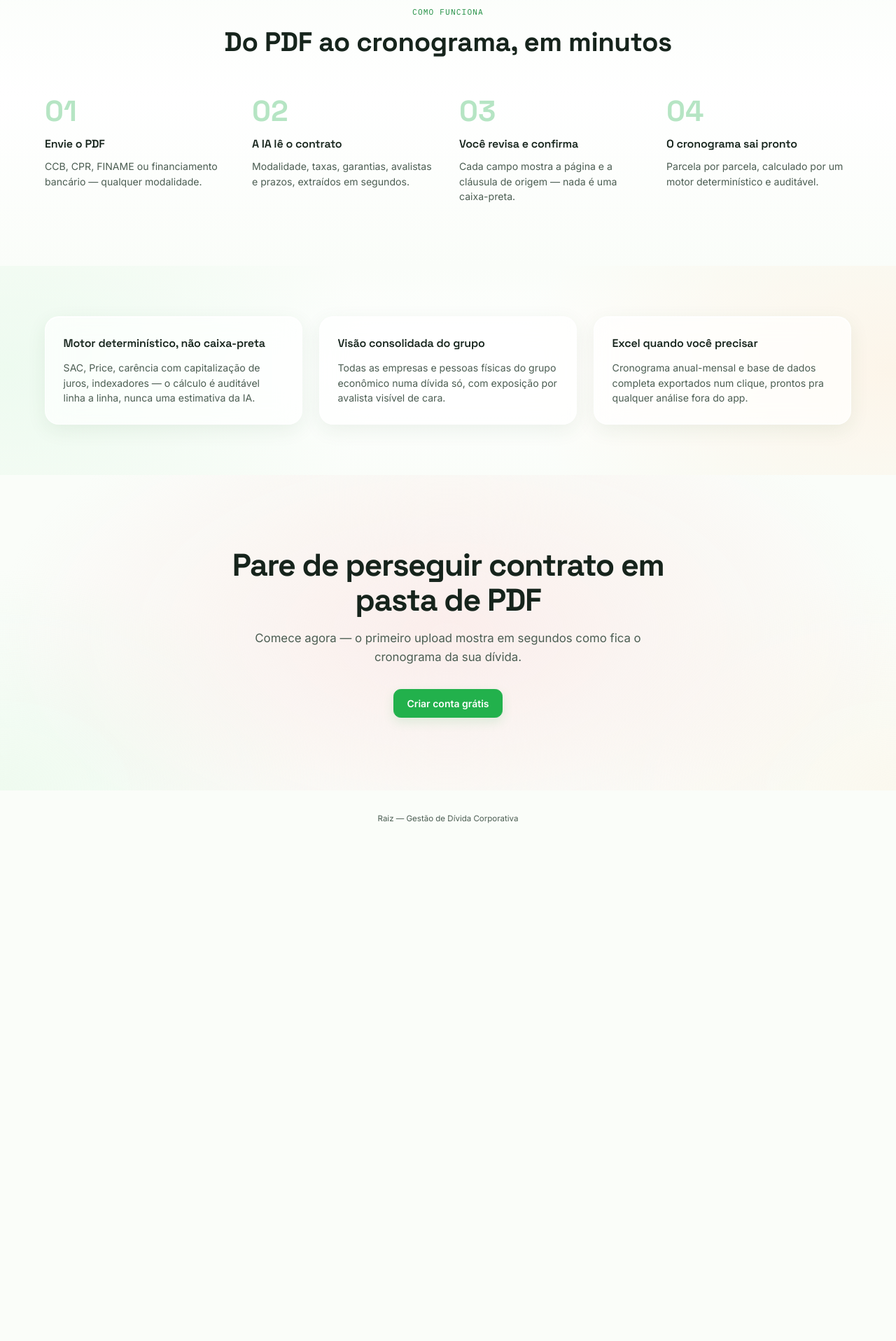
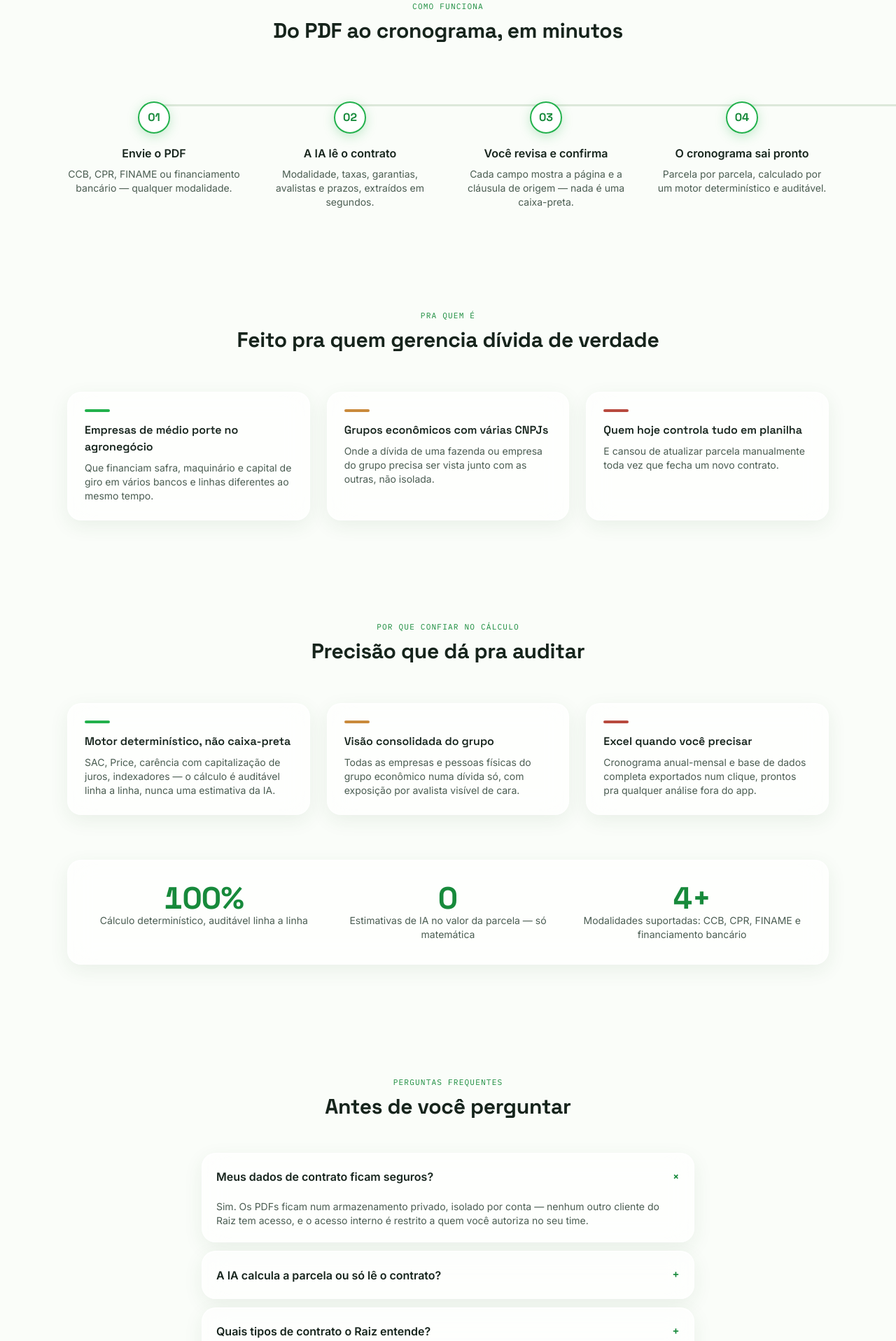
Before and after one commit to ThigasToo/debt-saas, a Next.js app: page / in a window 1280 px wide. Shown: the part 880-2797 px from the top of the page at 70% size. Before the commit the page ends 2092 px from the top, so only its background shows below. Built offline with nearby package versions, Linux system fonts and the light colour scheme; no server answers.

Commit message:
Tentativa de landpage

```diff
--- a/app/globals.css
+++ b/app/globals.css
@@ -1663,3 +1663,84 @@ h4 {
   overflow-x: auto;
   -webkit-overflow-scrolling: touch;
 }
+
+
+/* ===== LANDING — seções abaixo do hero ===== */
+
+.flow-line {
+  position: relative;
+  height: 3px;
+  background: var(--color-line);
+  overflow: hidden;
+  border-radius: 999px;
+}
+
+.flow-line::after {
+  content: '';
+  position: absolute;
+  inset: 0;
+  width: 40%;
+  background: linear-gradient(90deg, transparent, var(--color-moss), var(--color-wheat), var(--color-clay), transparent);
+  animation: flow-sweep 4s linear infinite;
+}
+
+@keyframes flow-sweep {
+  0% { transform: translateX(-120%); }
+  100% { transform: translateX(350%); }
+}
+
+.flow-node {
+  width: 46px;
+  height: 46px;
+  border-radius: 999px;
+  display: flex;
+  align-items: center;
+  justify-content: center;
+  background: rgba(255, 255, 255, 0.92);
+  border: 2px solid var(--color-moss);
+  font-family: var(--font-display);
+  font-weight: 700;
+  color: var(--color-moss-deep);
+  box-shadow: 0 4px 16px rgba(34, 177, 76, 0.25);
+  flex-shrink: 0;
+}
+
+.landing-hover-card {
+  transition: transform 0.2s ease, box-shadow 0.2s ease;
+}
+
+.landing-hover-card:hover {
+  transform: translateY(-4px);
+  box-shadow: 0 12px 32px rgba(22, 36, 28, 0.14);
+}
+
+.landing-accent-bar {
+  width: 36px;
+  height: 4px;
+  border-radius: 999px;
+  margin-bottom: 0.9rem;
+}
+
+.stat-strip {
+  display: grid;
+  gap: 1.5rem;
+}
+
+@media (min-width: 768px) {
+  .stat-strip {
+    grid-template-columns: repeat(3, 1fr);
+  }
+}
+
+.stat-number {
+  font-family: var(--font-display);
+  font-size: 2.75rem;
+  font-weight: 700;
+  line-height: 1;
+}
+
+@media (prefers-reduced-motion: reduce) {
+  .flow-line::after {
+    animation: none;
+  }
+}
--- a/app/page.tsx
+++ b/app/page.tsx
@@ -1,29 +1,13 @@
 import Link from 'next/link'
 import type { CSSProperties } from 'react'
-
 import Logo from '@/components/Logo'
+import FaqAccordion from '@/components/FaqAccordion'
 
 const STEPS = [
-  {
-    n: '01',
-    title: 'Envie o PDF',
-    text: 'CCB, CPR, FINAME ou financiamento bancário — qualquer modalidade.',
-  },
-  {
-    n: '02',
-    title: 'A IA lê o contrato',
-    text: 'Modalidade, taxas, garantias, avalistas e prazos, extraídos em segundos.',
-  },
-  {
-    n: '03',
-    title: 'Você revisa e confirma',
-    text: 'Cada campo mostra a página e a cláusula de origem — nada é uma caixa-preta.',
-  },
-  {
-    n: '04',
-    title: 'O cronograma sai pronto',
-    text: 'Parcela por parcela, calculado por um motor determinístico e auditável.',
-  },
+  { n: '01', title: 'Envie o PDF', text: 'CCB, CPR, FINAME ou financiamento bancário — qualquer modalidade.' },
+  { n: '02', title: 'A IA lê o contrato', text: 'Modalidade, taxas, garantias, avalistas e prazos, extraídos em segundos.' },
+  { n: '03', title: 'Você revisa e confirma', text: 'Cada campo mostra a página e a cláusula de origem — nada é uma caixa-preta.' },
+  { n: '04', title: 'O cronograma sai pronto', text: 'Parcela por parcela, calculado por um motor determinístico e auditável.' },
 ]
 
 const FEATURES = [
@@ -41,25 +25,54 @@ const FEATURES = [
   },
 ]
 
-const PAYMENT_ROWS = [
+const AUDIENCE = [
   {
-    date: '15/03/2026',
-    value: 'R$ 48.200',
-    status: 'Pago',
-    badge: 'badge-moss',
+    title: 'Empresas de médio porte no agronegócio',
+    text: 'Que financiam safra, maquinário e capital de giro em vários bancos e linhas diferentes ao mesmo tempo.',
   },
   {
-    date: '15/04/2026',
-    value: 'R$ 48.200',
-    status: 'Pendente',
-    badge: 'badge-wheat',
+    title: 'Grupos econômicos com várias CNPJs',
+    text: 'Onde a dívida de uma fazenda ou empresa do grupo precisa ser vista junto com as outras, não isolada.',
   },
   {
-    date: '15/05/2026',
-    value: 'R$ 48.200',
-    status: 'Pendente',
-    badge: 'badge-wheat',
+    title: 'Quem hoje controla tudo em planilha',
+    text: 'E cansou de atualizar parcela manualmente toda vez que fecha um novo contrato.',
   },
+]
+
+const FAQ = [
+  {
+    q: 'Meus dados de contrato ficam seguros?',
+    a: 'Sim. Os PDFs ficam num armazenamento privado, isolado por conta — nenhum outro cliente do Raiz tem acesso, e o acesso interno é restrito a quem você autoriza no seu time.',
+  },
+  {
+    q: 'A IA calcula a parcela ou só lê o contrato?',
+    a: 'Só lê. A extração por IA identifica taxa, prazo, garantias e condições — mas o cronograma em si é calculado por um motor de fórmulas determinístico, sempre auditável e reproduzível, nunca uma estimativa da IA.',
+  },
+  {
+    q: 'Quais tipos de contrato o Raiz entende?',
+    a: 'CCB, CPR, FINAME, financiamentos bancários tradicionais e a maioria das modalidades de crédito rural e capital de giro. Se aparecer algo fora do padrão, o sistema sinaliza o que não conseguiu interpretar com certeza, em vez de adivinhar.',
+  },
+  {
+    q: 'Preciso saber programar ou mexer em planilha complexa?',
+    a: 'Não. É subir o PDF, revisar o que a IA encontrou (com um clique) e pronto — o cronograma e os relatórios em Excel saem prontos.',
+  },
+  {
+    q: 'Dá pra testar antes de decidir?',
+    a: 'Sim — toda conta nova já nasce com créditos de cortesia pra processar contratos reais e ver o resultado antes de decidir se vale a pena.',
+  },
+]
+
+const STATS = [
+  { value: '100%', label: 'Cálculo determinístico, auditável linha a linha' },
+  { value: '0', label: 'Estimativas de IA no valor da parcela — só matemática' },
+  { value: '4+', label: 'Modalidades suportadas: CCB, CPR, FINAME e financiamento bancário' },
+]
+
+const PAYMENT_ROWS = [
+  { date: '15/03/2026', value: 'R$ 48.200', status: 'Pago', badge: 'badge-moss' },
+  { date: '15/04/2026', value: 'R$ 48.200', status: 'Pendente', badge: 'badge-wheat' },
+  { date: '15/05/2026', value: 'R$ 48.200', status: 'Pendente', badge: 'badge-wheat' },
 ]
 
 export default function LandingPage() {
@@ -244,125 +257,113 @@ export default function LandingPage() {
       </section>
 
 
-      {/* =====================================
-          COMO FUNCIONA
-      ===================================== */}
+      {/* COMO FUNCIONA */}
+      <section className="max-w-6xl mx-auto px-8 py-20">
+        <p className="page-eyebrow mb-2 text-center">Como funciona</p>
+        <h2 className="text-3xl font-bold text-center mb-16" style={{ fontFamily: 'var(--font-display)' }}>
+          Do PDF ao cronograma, em minutos
+        </h2>
 
-      <section className="landing-how">
+        <div className="relative mb-4 hidden md:block">
+          <div className="flow-line absolute" style={{ top: '23px', left: '10%', right: '10%' }} />
+        </div>
 
-        <div className="landing-container">
+        <div className="grid md:grid-cols-4 gap-8 relative">
+          {STEPS.map((step) => (
+            <div key={step.n} className="flex flex-col items-center text-center">
+              <div className="flow-node mb-4">{step.n}</div>
+              <p className="font-semibold mb-2">{step.title}</p>
+              <p className="text-sm" style={{ color: 'var(--color-ink-soft)' }}>{step.text}</p>
+            </div>
+          ))}
+        </div>
+      </section>
 
-          <div className="landing-section-heading">
+      {/* PRA QUEM É */}
+      <section className="max-w-6xl mx-auto px-8 py-16">
+        <p className="page-eyebrow mb-2 text-center">Pra quem é</p>
+        <h2 className="text-3xl font-bold text-center mb-14" style={{ fontFamily: 'var(--font-display)' }}>
+          Feito pra quem gerencia dívida de verdade
+        </h2>
+        <div className="grid md:grid-cols-3 gap-6">
+          {AUDIENCE.map((a, i) => (
+            <div key={a.title} className="glass-card landing-hover-card p-6">
+              <div
+                className="landing-accent-bar"
+                style={{ background: [`var(--color-moss)`, `var(--color-wheat)`, `var(--color-clay)`][i % 3] }}
+              />
+              <p className="font-semibold mb-2" style={{ fontFamily: 'var(--font-display)' }}>{a.title}</p>
+              <p className="text-sm" style={{ color: 'var(--color-ink-soft)' }}>{a.text}</p>
+            </div>
+          ))}
+        </div>
+      </section>
 
-            <p className="page-eyebrow">
-              Como funciona
-            </p>
-
-            <h2 className="landing-section-title">
-              Do PDF ao cronograma, em minutos
-            </h2>
-
+      {/* FEATURES */}
+      <section className="landing-section-wheat py-20">
+        <div className="max-w-6xl mx-auto px-8">
+          <p className="page-eyebrow mb-2 text-center">Por que confiar no cálculo</p>
+          <h2 className="text-3xl font-bold text-center mb-14" style={{ fontFamily: 'var(--font-display)' }}>
+            Precisão que dá pra auditar
+          </h2>
+          <div className="grid md:grid-cols-3 gap-6 mb-16">
+            {FEATURES.map((f, i) => (
+              <div key={f.title} className="glass-card landing-hover-card p-6">
+                <div
+                  className="landing-accent-bar"
+                  style={{ background: [`var(--color-moss)`, `var(--color-wheat)`, `var(--color-clay)`][i % 3] }}
+                />
+                <p className="font-semibold mb-2" style={{ fontFamily: 'var(--font-display)' }}>{f.title}</p>
+                <p className="text-sm" style={{ color: 'var(--color-ink-soft)' }}>{f.text}</p>
+              </div>
+            ))}
           </div>
 
-
-          <div className="landing-steps">
-
-            {STEPS.map((step) => (
-              <article
-                key={step.n}
-                className="landing-step"
-              >
-
-                <p className="landing-step-number">
-                  {step.n}
-                </p>
-
-                <h3 className="landing-step-title">
-                  {step.title}
-                </h3>
-
-                <p className="landing-step-text">
-                  {step.text}
-                </p>
-
-              </article>
-            ))}
-
+          <div className="glass-card p-8">
+            <div className="stat-strip">
+              {STATS.map((s) => (
+                <div key={s.label} className="text-center">
+                  <p className="stat-number figure" style={{ color: 'var(--color-moss-deep)' }}>{s.value}</p>
+                  <p className="text-sm mt-1" style={{ color: 'var(--color-ink-soft)' }}>{s.label}</p>
+                </div>
+              ))}
+            </div>
           </div>
-
         </div>
-
       </section>
 
-
-      {/* =====================================
-          FEATURES
-      ===================================== */}
-
-      <section className="landing-features">
-
-        <div className="landing-container">
-
-          <div className="landing-feature-grid">
-
-            {FEATURES.map((feature) => (
-              <article
-                key={feature.title}
-                className="glass-card landing-feature-card"
-              >
-
-                <h3 className="landing-feature-title">
-                  {feature.title}
-                </h3>
-
-                <p className="landing-feature-text">
-                  {feature.text}
-                </p>
-
-              </article>
-            ))}
-
-          </div>
-
-        </div>
-
+      {/* FAQ */}
+      <section className="max-w-3xl mx-auto px-8 py-20">
+        <p className="page-eyebrow mb-2 text-center">Perguntas frequentes</p>
+        <h2 className="text-3xl font-bold text-center mb-12" style={{ fontFamily: 'var(--font-display)' }}>
+          Antes de você perguntar
+        </h2>
+        <FaqAccordion items={FAQ} />
       </section>
 
-
-      {/* =====================================
-          CTA FINAL
-      ===================================== */}
-
-      <section className="landing-cta">
-
-        <div className="landing-cta-inner">
-
-          <h2 className="landing-cta-title">
-            Pare de perseguir contrato em pasta de PDF
+      {/* CONTATO / COMERCIAL */}
+      <section className="landing-section-clay py-20">
+        <div className="max-w-2xl mx-auto px-8 text-center">
+          <p className="page-eyebrow mb-2">Fale com a gente</p>
+          <h2 className="text-3xl font-bold mb-4" style={{ fontFamily: 'var(--font-display)' }}>
+            Prefere conversar antes de começar?
           </h2>
-
-          <p className="landing-cta-description">
-            Comece agora — o primeiro upload mostra em segundos
-            como fica o cronograma da sua dívida.
+          <p className="text-lg mb-8" style={{ color: 'var(--color-ink-soft)' }}>
+            Se o grupo tem uma carteira grande de contratos ou uma necessidade específica,
+            fala direto com a gente antes de criar a conta.
           </p>
-
-          <Link href="/login" className="btn-primary">
-            Criar conta grátis
-          </Link>
-
+          <div className="flex items-center justify-center gap-3 flex-wrap mb-10">
+            <a href="mailto:comercial@raiz.com.br?subject=Quero%20conhecer%20o%20Raiz" className="btn-primary">
+              ✉ Falar com o comercial
+            </a>
+            <Link href="/login" className="btn-secondary">Prefiro testar sozinho</Link>
+          </div>
         </div>
-
       </section>
 
-
-      {/* =====================================
-          FOOTER
-      ===================================== */}
-
-      <footer className="landing-footer">
+      <footer className="text-center py-10 text-xs" style={{ color: 'var(--color-ink-soft)' }}>
         Raiz — Gestão de Dívida Corporativa
       </footer>
-
     </main>
   )
 }
--- /dev/null
+++ b/components/FaqAccordion.tsx
@@ -0,0 +1,50 @@
+'use client'
+
+import { useState } from 'react'
+
+interface FaqItem {
+  q: string
+  a: string
+}
+
+export default function FaqAccordion({ items }: { items: FaqItem[] }) {
+  const [openIndex, setOpenIndex] = useState<number | null>(0)
+
+  return (
+    <div className="space-y-3">
+      {items.map((item, i) => {
+        const isOpen = openIndex === i
+        return (
+          <div key={item.q} className="glass-card overflow-hidden">
+            <button
+              onClick={() => setOpenIndex(isOpen ? null : i)}
+              className="w-full flex items-center justify-between text-left p-5"
+              style={{ background: 'transparent', border: 'none', cursor: 'pointer' }}
+            >
+              <span className="font-semibold">{item.q}</span>
+              <span
+                aria-hidden
+                style={{
+                  fontFamily: 'var(--font-display)',
+                  fontSize: '1.1rem',
+                  color: 'var(--color-moss-deep)',
+                  transform: isOpen ? 'rotate(45deg)' : 'rotate(0deg)',
+                  transition: 'transform 0.2s ease',
+                  flexShrink: 0,
+                  marginLeft: '1rem',
+                }}
+              >
+                +
+              </span>
+            </button>
+            <div style={{ display: 'grid', gridTemplateRows: isOpen ? '1fr' : '0fr', transition: 'grid-template-rows 0.25s ease' }}>
+              <div style={{ overflow: 'hidden' }}>
+                <p className="text-sm px-5 pb-5" style={{ color: 'var(--color-ink-soft)' }}>{item.a}</p>
+              </div>
+            </div>
+          </div>
+        )
+      })}
+    </div>
+  )
+}
```
